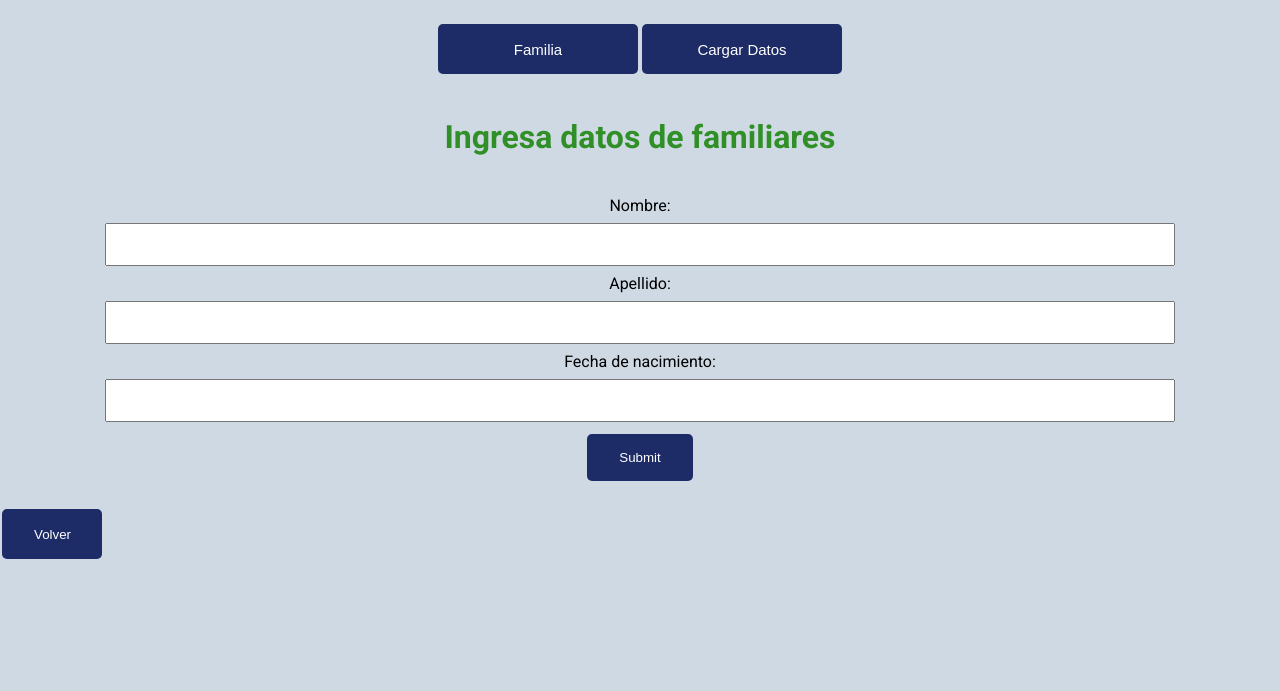
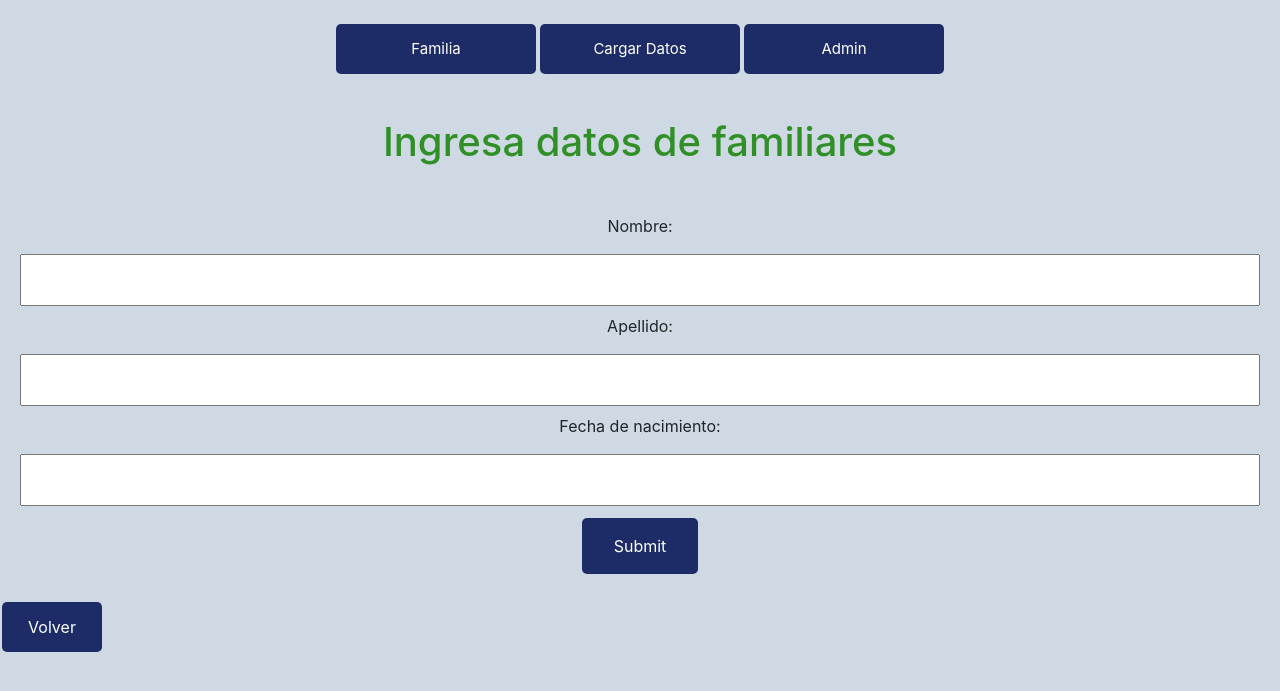
Before and after one commit to Vosinepi/familiaApp, a Django app: page /cargar-datos/ in a window 1280 px wide. Shown: the top 691 px of the page. Run offline with Django 4.2, Linux system fonts and the light colour scheme; style sheets or scripts are compiled from the project's sources; some libraries are stand-ins or nearby versions; some web fonts are replaced.

Commit message:
un poco de estilo

```diff
--- a/arbolFamiliarApp/templates/cargar_datos.html
+++ b/arbolFamiliarApp/templates/cargar_datos.html
@@ -5,6 +5,10 @@
     <meta charset="UTF-8" />
     <meta http-equiv="X-UA-Compatible" content="IE=edge" />
     <meta name="viewport" content="width=device-width, initial-scale=1.0" />
+    <link
+      rel="stylesheet"
+      href="https://maxcdn.bootstrapcdn.com/bootstrap/4.5.2/css/bootstrap.min.css"
+    />
     <link
       href="{% sass_src 'cargar_datos.scss' %}"
       rel="stylesheet"
--- a/arbolFamiliarApp/templates/index.html
+++ b/arbolFamiliarApp/templates/index.html
@@ -6,6 +6,10 @@
     <meta http-equiv="X-UA-Compatible" content="IE=edge" />
     <meta name="viewport" content="width=device-width, initial-scale=1.0" />
     <link href="{% sass_src 'index.scss' %}" rel="stylesheet" type="text/css" />
+    <link
+      rel="stylesheet"
+      href="https://maxcdn.bootstrapcdn.com/bootstrap/4.5.2/css/bootstrap.min.css"
+    />
     <style>
       @import url('https://fonts.googleapis.com/css2?family=Palette+Mosaic&family=Roboto:wght@100;300;400;700&display=swap');
     </style>
@@ -32,6 +36,13 @@
           >
             Cargar Datos
           </button>
+          <button
+            class="boton-inicio"
+            onclick="location.href='http://127.0.0.1:8000/admin/'"
+            type="button"
+          >
+            Admin
+          </button>
         </div>
       </body>
     </html>
--- a/static/cargar_datos.css
+++ b/static/cargar_datos.css
@@ -9,7 +9,7 @@
 
 html,
 body {
-  background-color: #ced9e3;
+  background-color: #ced9e3 !important;
   font-size: 17;
   font-family: 'Palette Mosaic', cursive;
   font-family: 'Roboto', sans-serif; }
@@ -58,7 +58,6 @@
   border: none;
   border-radius: 5px;
   color: white;
-  padding: 16px 32px;
   text-decoration: none;
   margin: 4px 2px;
   cursor: pointer; }
--- a/static/cargar_datos.scss
+++ b/static/cargar_datos.scss
@@ -7,7 +7,7 @@
 
 html,
 body {
-  background-color: $fondo;
+  background-color: $fondo !important;
   font-size: 17;
   font-family: 'Palette Mosaic', cursive;
   font-family: 'Roboto', sans-serif;
@@ -63,7 +63,6 @@
   border: none;
   border-radius: 5px;
   color: white;
-  padding: 16px 32px;
   text-decoration: none;
   margin: 4px 2px;
   cursor: pointer;
--- a/static/familia.css
+++ b/static/familia.css
@@ -9,7 +9,7 @@
 
 html,
 body {
-  background-color: #ced9e3;
+  background-color: #ced9e3 !important;
   font-size: 17;
   font-family: 'Palette Mosaic', cursive;
   font-family: 'Roboto', sans-serif; }
@@ -36,13 +36,13 @@
     background: #1d2c67; }
 
 .boton-volver {
+  text-align: center;
   height: 50px;
   width: 100px;
   background-color: #1d2c67;
   border: none;
   border-radius: 5px;
   color: white;
-  padding: 16px 32px;
   text-decoration: none;
   margin: 4px 2px;
   cursor: pointer; }
--- a/static/familia.scss
+++ b/static/familia.scss
@@ -3,7 +3,7 @@
 
 html,
 body {
-  background-color: $fondo;
+  background-color: $fondo !important;
   font-size: 17;
   font-family: 'Palette Mosaic', cursive;
   font-family: 'Roboto', sans-serif;
@@ -37,13 +37,13 @@
 
 
 .boton-volver {
+  text-align: center;
   height: 50px;
   width: 100px;
   background-color:$botonOp;
   border: none;
   border-radius: 5px;
   color: white;
-  padding: 16px 32px;
   text-decoration: none;
   margin: 4px 2px;
   cursor: pointer;
--- a/static/index.css
+++ b/static/index.css
@@ -9,7 +9,7 @@
 
 html,
 body {
-  background-color: #ced9e3;
+  background-color: #ced9e3 !important;
   font-size: 17;
   font-family: 'Palette Mosaic', cursive;
   font-family: 'Roboto', sans-serif; }
@@ -34,6 +34,7 @@
     padding-right: 50px; }
 
 .boton-inicio {
+  text-align: center;
   font-size: 15px;
   height: 50px;
   width: 200px;
@@ -41,7 +42,6 @@
   border: none;
   border-radius: 5px;
   color: white;
-  padding: 16px 32px;
   text-decoration: none;
   margin: 4px 2px;
   cursor: pointer; }
--- a/static/index.scss
+++ b/static/index.scss
@@ -3,7 +3,7 @@
 
 html,
 body {
-  background-color: $fondo;
+  background-color: $fondo !important;
   font-size: 17;
   font-family: 'Palette Mosaic', cursive;
   font-family: 'Roboto', sans-serif;
@@ -35,6 +35,7 @@
 }
 
 .boton-inicio {
+  text-align: center;
   font-size: 15px;
   height: 50px;
   width: 200px;
@@ -42,7 +43,6 @@
   border: none;
   border-radius: 5px;
   color: white;
-  padding: 16px 32px;
   text-decoration: none;
   margin: 4px 2px;
   cursor: pointer;
```
Also changed, not shown: 3 other files.
